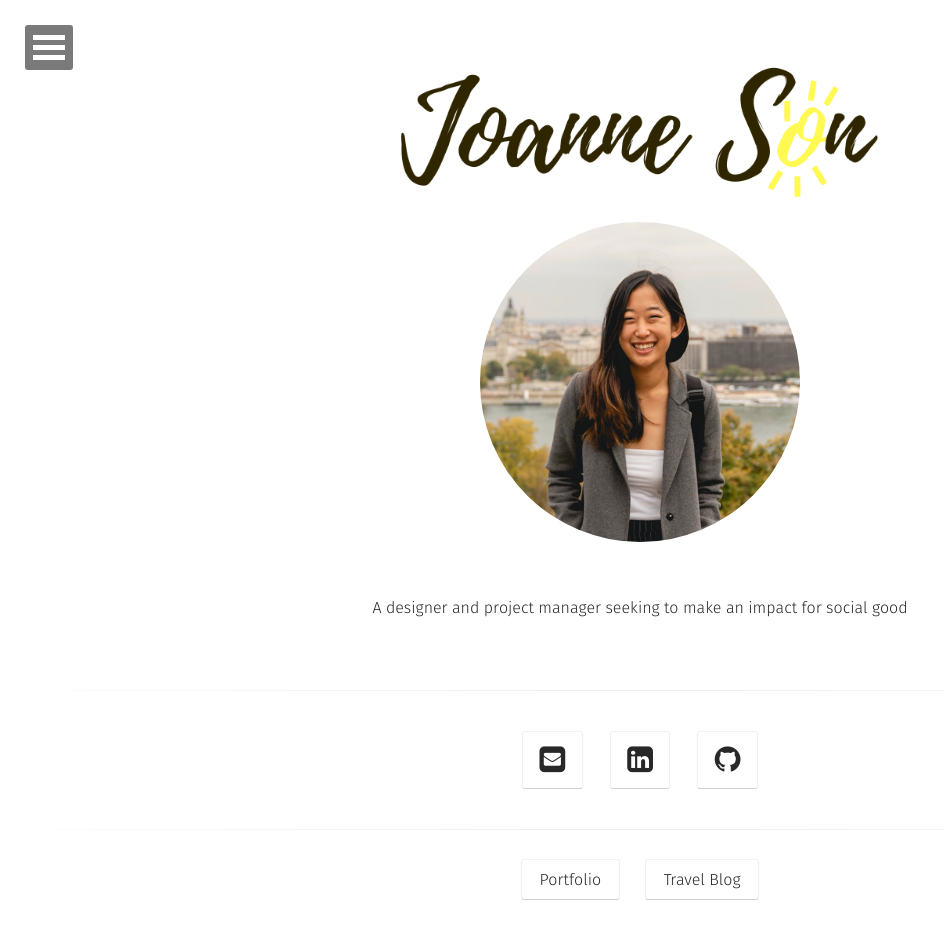
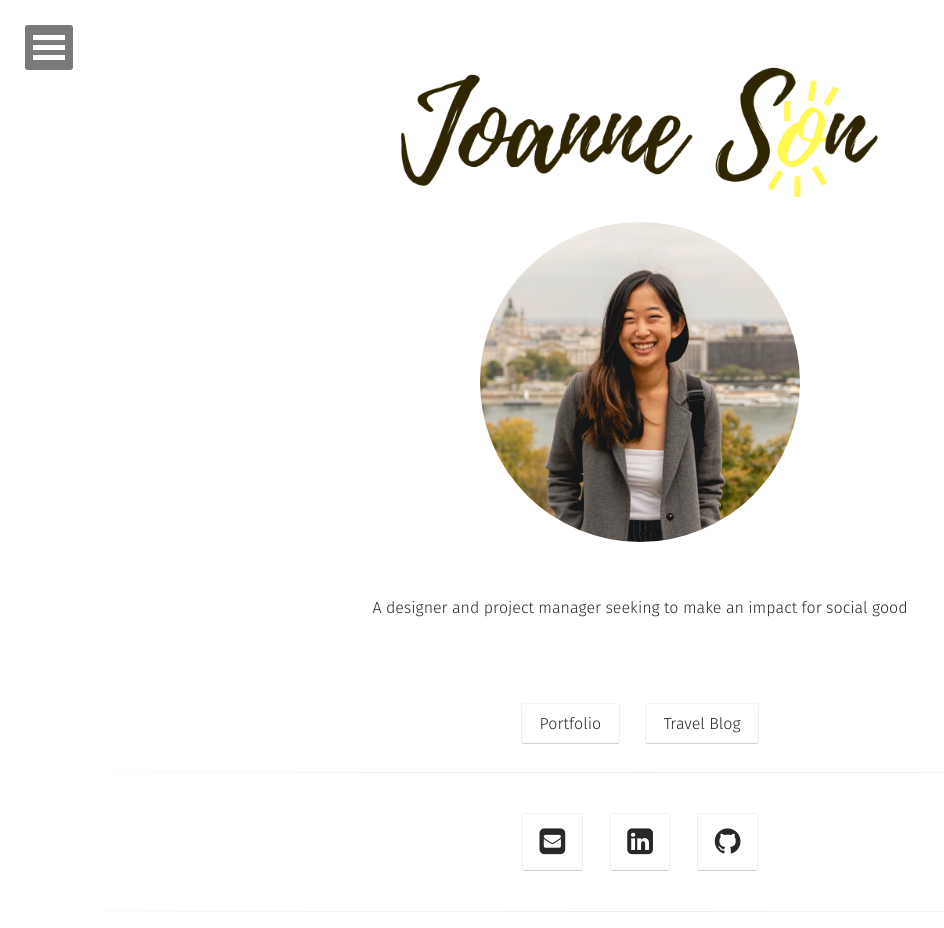
Before and after one commit to JoanneGaeunSon/joannegaeunson.com, a Jekyll site: the page built from index.html, in a window 1280 px wide. Shown: the whole page, without its empty margins (0-944 px from the left). Built offline with Jekyll 4.4.1, drawn with Linux system fonts in a browser that asks for light colours; some web fonts are replaced.

Commit message:
moved button for blog up

```diff
--- a/_layouts/home.html
+++ b/_layouts/home.html
@@ -31,9 +31,8 @@
                      </h3>
                  <br/>
                  <br/>
-                     {% include social-links.html %}
-                   <hr class="hr-line">
-                   <h3 class="title">
+
+                 <h3 class="title">
                           <a class="btn zoombtn" href="{{ site.url }}/assets/Portfolio.pdf">
                           Portfolio
                           </a>
@@ -42,6 +41,10 @@
                           </a>
                   </h3>
 
+                     {% include social-links.html %}
+                   <hr class="hr-line">
+
+
              </div>
      </header>
      {% include scripts.html %}
```
